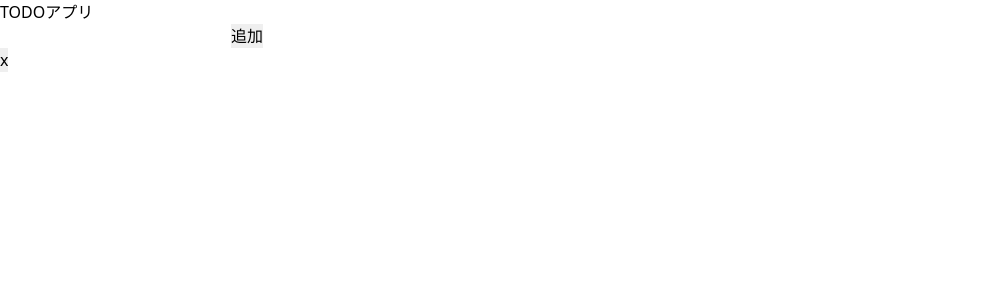
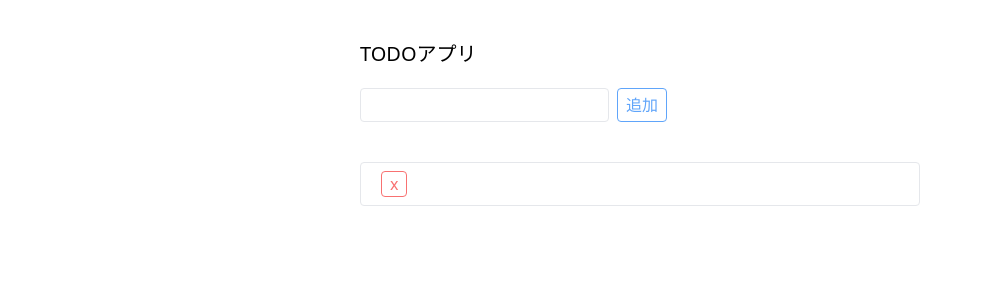
Before and after one commit to mizutama6/sample-react-todo-app, a React (Create React App) app: page / in a window 1280 px wide. Both pictures are taken after a click on the button "追加". Shown: the top 300 px of the page, without its empty margins (0-983 px from the left). Built offline with nearby package versions, Linux system fonts and the light colour scheme.

Commit message:
style: スタイルの調整

```diff
--- a/src/App.js
+++ b/src/App.js
@@ -17,15 +17,30 @@ const App = () => {
   }
 
   return (
-    <div className="">
-      <h1>TODOアプリ</h1>
-      <input type="text" id="todo" />
-      <input type="button" value="追加" onClick={() => addTodo(document.getElementById('todo').value)} />
+    <div className="py-10 px-5 m-auto sm:w-4/5 md:w-2/3 lg:1/2" style={{ maxWidth: '600px' }}>
+      <h1 className="text-xl mb-5">TODOアプリ</h1>
+      <input
+        type="text"
+        id="todo"
+        className="border rounded outline-none px-2 py-1"
+      />
+      <input
+        type="button"
+        value="追加"
+        onClick={() => addTodo(document.getElementById('todo').value)}
+        className="px-2 py-1 rounded ml-2 mb-10 primary outline-none border border-blue-400 text-blue-400 bg-white hover:bg-blue-400 hover:text-white"
+      />
       <ul>
         {
           todos.map((todo, i) => (
-            <li key={i}>
-              <input type="button" value="x" onClick={() => removeTodo(i)} />{todo.title}
+            <li key={i} className="mb-4 px-3 py-2 rounded border flex justify-between items-center ">
+              {todo.title}
+              <input
+                type="button"
+                value="x"
+                onClick={() => removeTodo(i)}
+                className="leading-none py-1 px-2 rounded bg-white border border-red-400 text-red-400 ml-2 outline-none hover:bg-red-400 hover:text-white"
+              />
             </li>
           ))
         }
```
